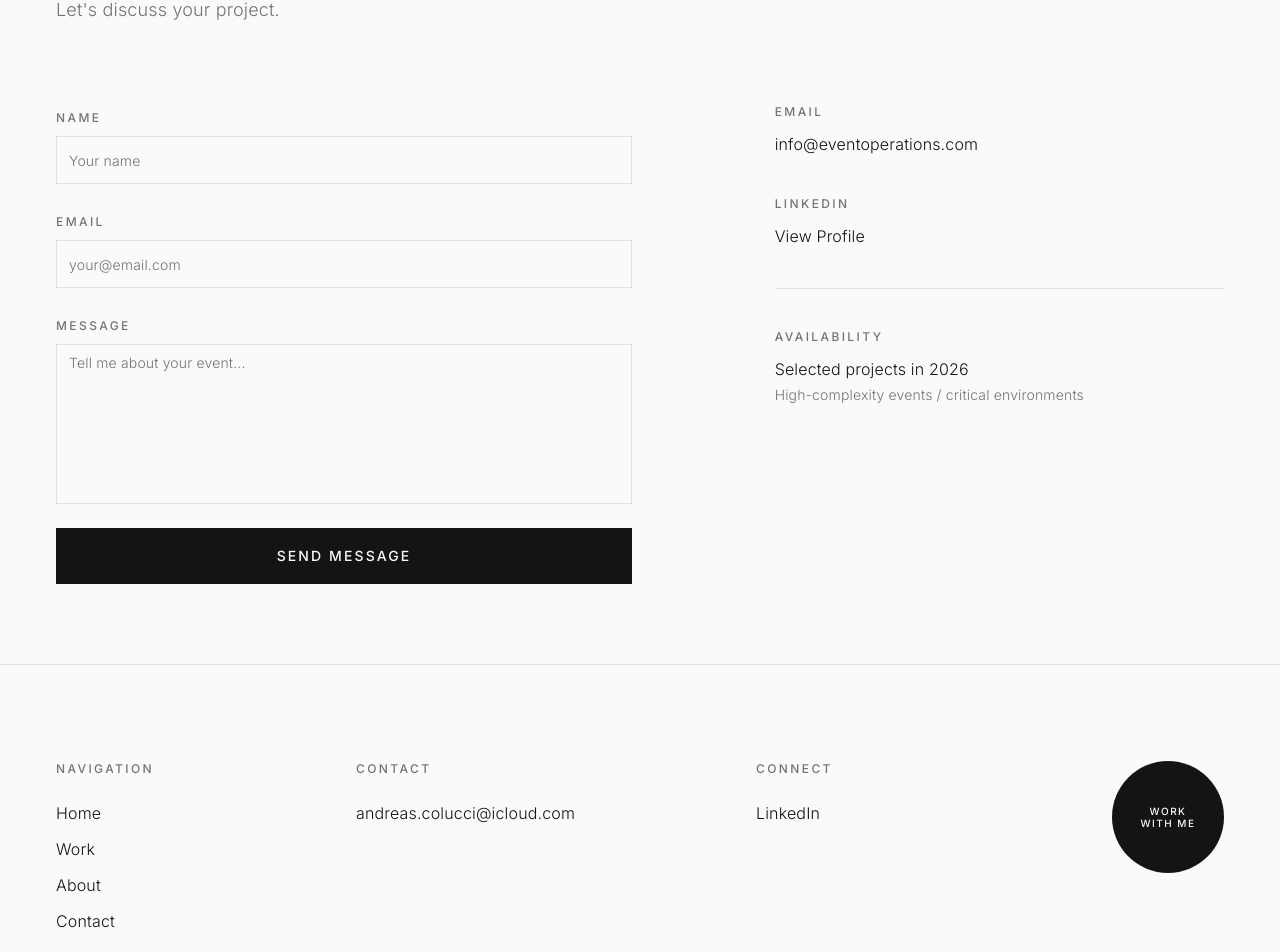
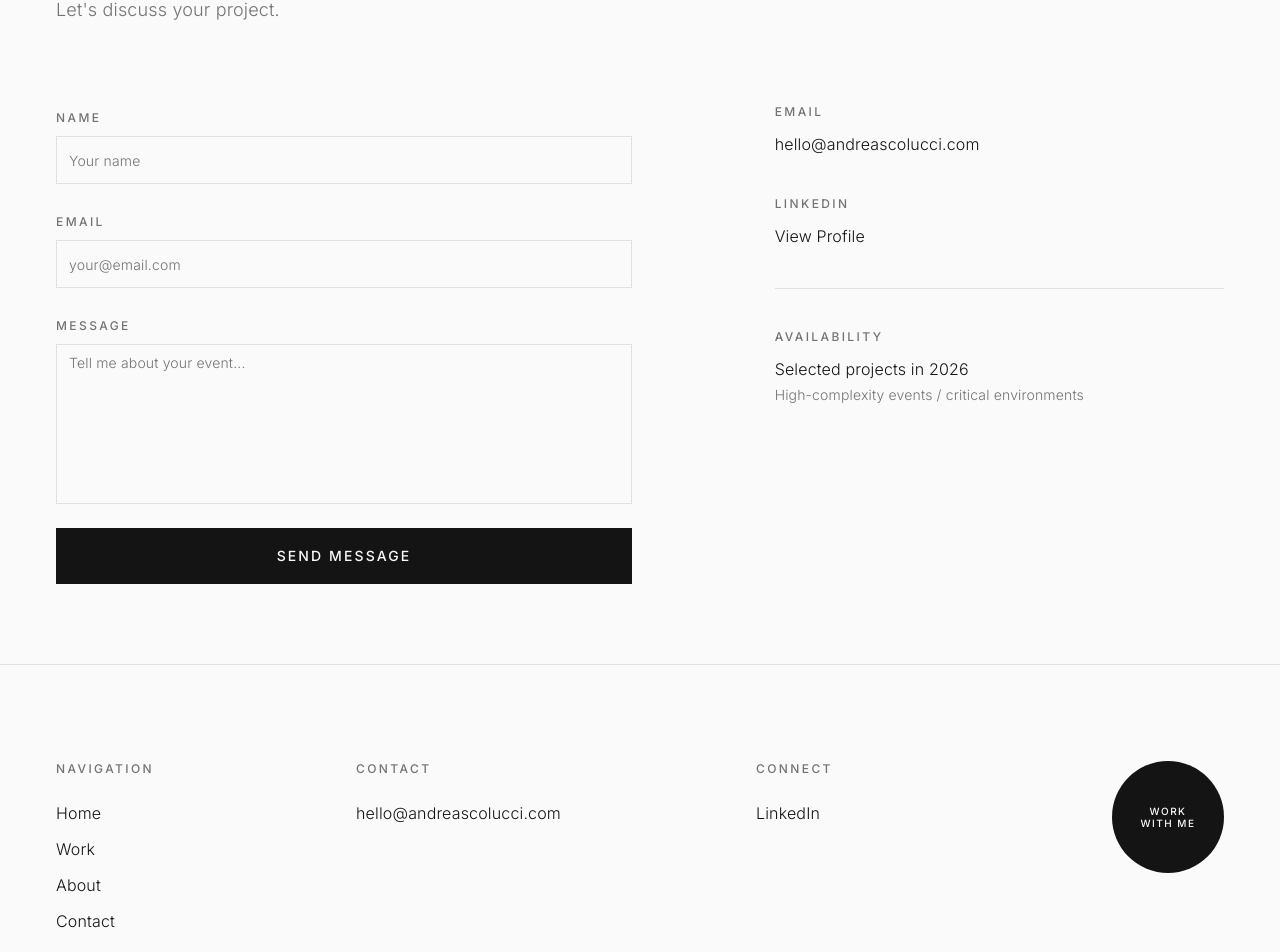
Before and after one commit to hiroocareer/andreascolucci, a React (Vite) app: page /1/contact in a window 1280 px wide. Shown: the part 289-1241 px from the top of the page. Built offline with nearby package versions, Linux system fonts and the light colour scheme; the HTML template or start-up script is replaced by a standard one.

Commit message:
Replaced contact email address

```diff
--- a/src/components/Footer.tsx
+++ b/src/components/Footer.tsx
@@ -36,7 +36,7 @@ const Footer = () => {
             <motion.div initial={{ opacity: 0, y: 20 }} whileInView={{ opacity: 1, y: 0 }} transition={{ duration: 0.5, delay: 0.1 }} viewport={{ once: true }} className="md:col-span-4">
               <span className="label-text block mb-6">{t(f.contact)}</span>
               <div className="space-y-3">
-                <a href="mailto:andreas.colucci@icloud.com" className="text-foreground hover:text-muted-foreground transition-colors text-base story-link inline-block">andreas.colucci@icloud.com</a>
+                <a href="mailto:hello@andreascolucci.com" className="text-foreground hover:text-muted-foreground transition-colors text-base story-link inline-block">hello@andreascolucci.com</a>
               </div>
             </motion.div>
 
--- a/src/components/sections/ContactSection.tsx
+++ b/src/components/sections/ContactSection.tsx
@@ -17,8 +17,8 @@ const ContactSection = () => {
             <div className="space-y-6">
               <div>
                 <span className="label-text block mb-2">{t(c.email_label)}</span>
-                <a href="mailto:andreas.colucci@icloud.com" className="text-lg md:text-xl text-foreground hover:text-muted-foreground transition-colors story-link font-medium">
-                  andreas.colucci@icloud.com
+                <a href="mailto:hello@andreascolucci.com" className="text-lg md:text-xl text-foreground hover:text-muted-foreground transition-colors story-link font-medium">
+                  hello@andreascolucci.com
                 </a>
               </div>
               <div>
--- a/src/components/sections/HeroSection.tsx
+++ b/src/components/sections/HeroSection.tsx
@@ -47,8 +47,8 @@ const HeroSection = () => {
 
         <motion.div initial={{ opacity: 0 }} animate={{ opacity: 1 }} transition={{ duration: 0.6, delay: 0.7 }} className="flex flex-col sm:flex-row sm:items-center gap-4 sm:gap-8">
           <p className="text-sm text-muted-foreground">{t(h.availability)}</p>
-          <a href="mailto:andreas.colucci@icloud.com" className="text-sm text-foreground hover:text-muted-foreground transition-colors story-link">
-            andreas.colucci@icloud.com
+          <a href="mailto:hello@andreascolucci.com" className="text-sm text-foreground hover:text-muted-foreground transition-colors story-link">
+            hello@andreascolucci.com
           </a>
         </motion.div>
       </div>
--- a/src/pages/Contact.tsx
+++ b/src/pages/Contact.tsx
@@ -26,7 +26,7 @@ const Contact = () => {
             <div className="space-y-10">
               <div>
                 <span className="label-text block mb-3">{t(cs.email_label)}</span>
-                <a href="mailto:info@eventoperations.com" className="text-foreground hover:text-muted-foreground transition-colors story-link">info@eventoperations.com</a>
+                <a href="mailto:hello@andreascolucci.com" className="text-foreground hover:text-muted-foreground transition-colors story-link">hello@andreascolucci.com</a>
               </div>
               <div>
                 <span className="label-text block mb-3">{t(cs.linkedin_label)}</span>
```
